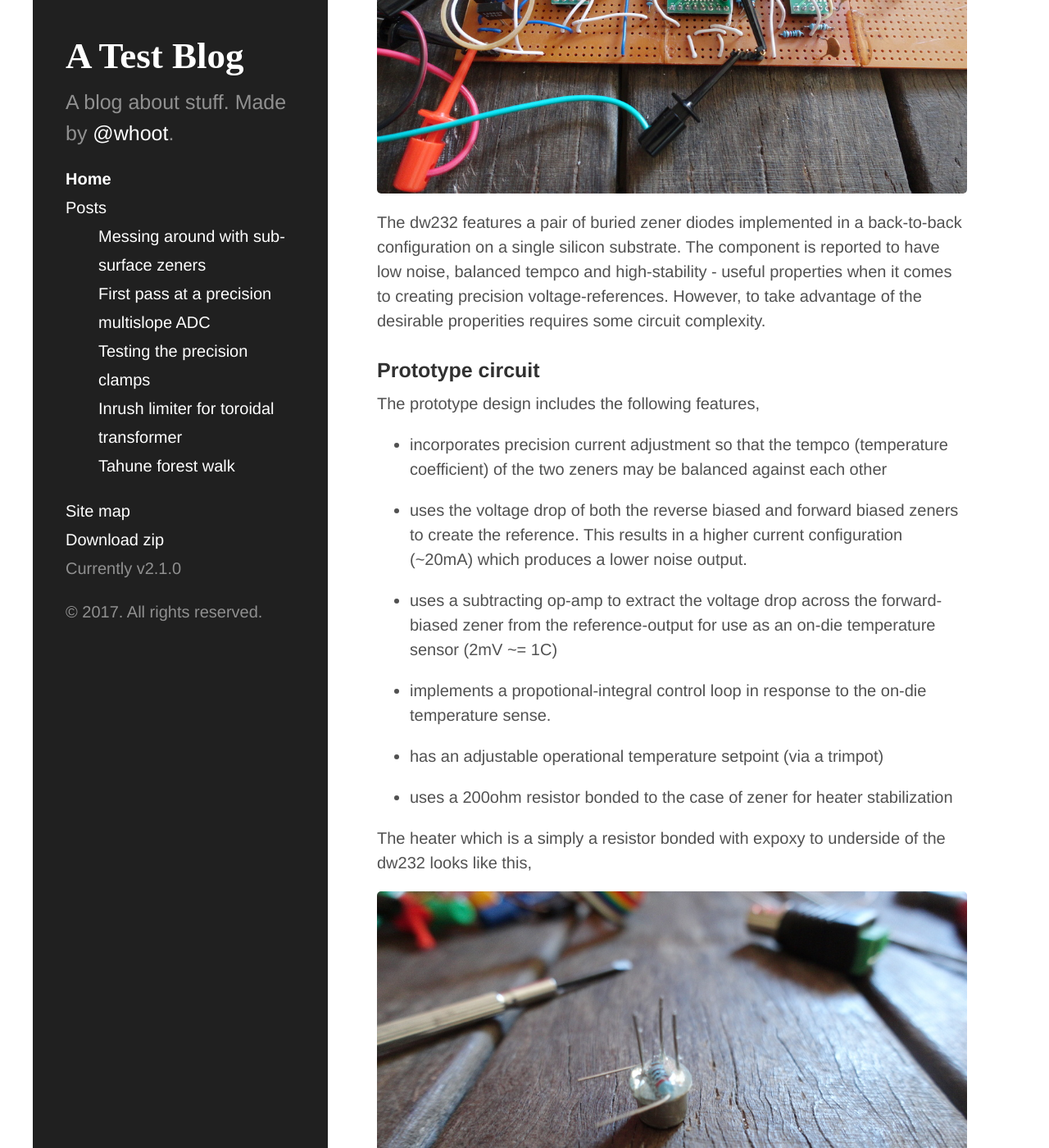
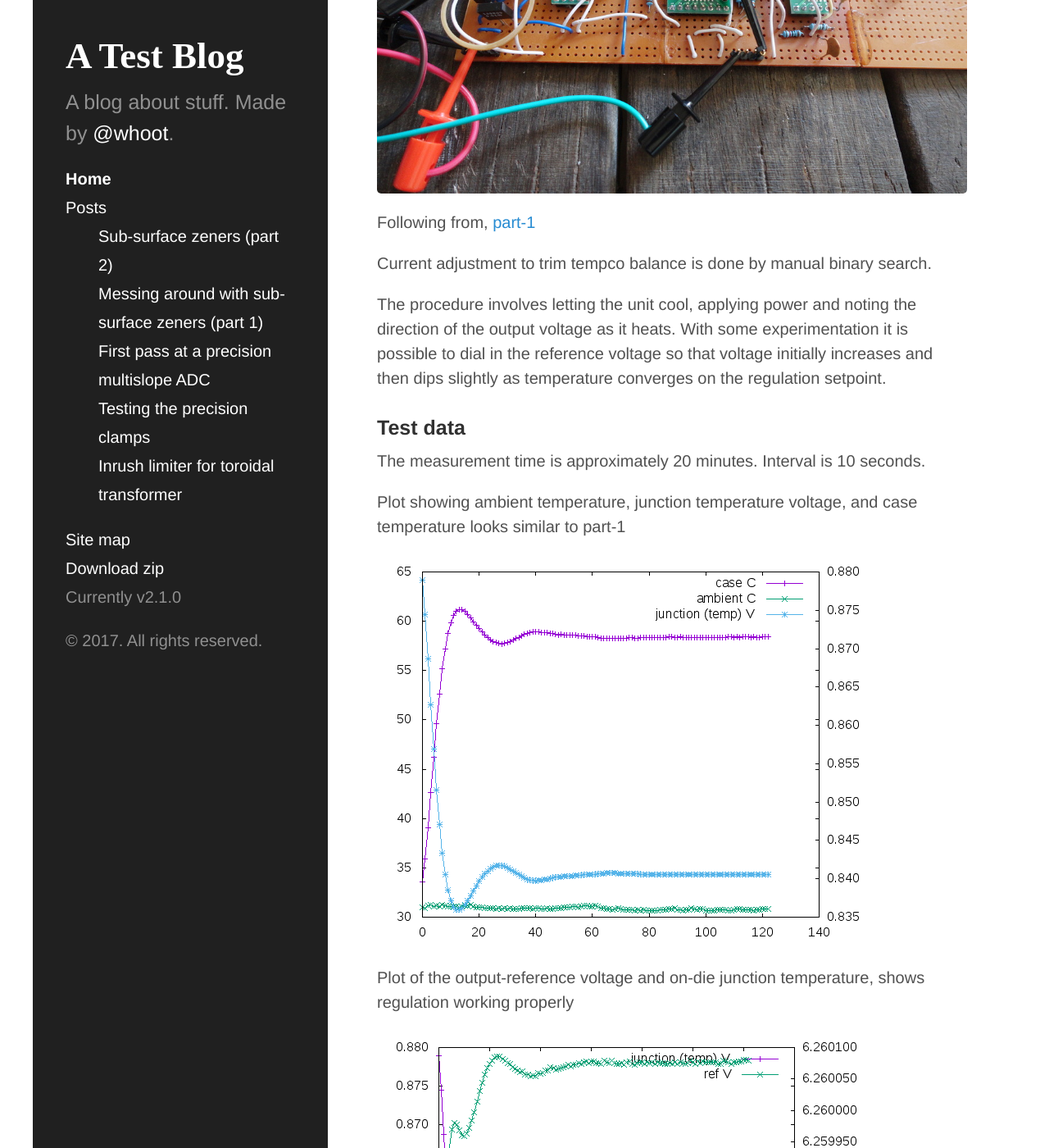
Before and after one commit to julian1/julian1.github.io, a Jekyll site: the page built from _posts/2017-01-07-dw232-circuit-2.md, in a window 1280 px wide and 1400 px high, scrolled down 424 px. Shown: the whole window at 82% size. Built offline with Jekyll 4.4.1, drawn with Linux system fonts in a browser that asks for light colours; some of the changed text lies outside the part shown.

Commit message:
dw232 part 2

```diff
--- a/_posts/2017-01-07-dw232-circuit.md
+++ b/_posts/2017-01-07-dw232-circuit-1.md
@@ -1,8 +1,7 @@
 ---
-title: Messing around with sub-surface zeners
+title: Messing around with sub-surface zeners (part 1)
 layout: about
 
-permalink: index.html
 ---
 
 
--- /dev/null
+++ b/_posts/2017-01-07-dw232-circuit-2.md
@@ -0,0 +1,44 @@
+---
+title: Sub-surface zeners (part 2)
+layout: about
+
+permalink: index.html
+---
+
+
+![board](/public/images/dw232/DSC02609.JPG)
+
+
+Following from, [part-1](/2017/01/07/dw232-circuit-1.html)
+
+Current adjustment to trim tempco balance is done by manual binary search.
+
+The procedure involves letting the unit cool, applying power and noting the direction of the output voltage as it heats. With some experimentation it is possible to dial in the reference voltage so that voltage initially increases and then dips slightly as temperature converges on the regulation setpoint.
+
+
+### Test data
+
+The measurement time is approximately 20 minutes. Interval is 10 seconds.
+
+Plot showing ambient temperature, junction temperature voltage, and case temperature looks similar to part-1
+
+![plot 01](/public/images/dw232/run-03/plot-01.png)
+
+
+Plot of the output-reference voltage and on-die junction temperature, shows regulation working properly
+
+![plot 03](/public/images/dw232/run-03/plot-03.png)
+
+
+The plot of output-reference voltage versus junction temperature is interesting.
+
+The lhs represents area of higher temperature, and the rhs lower temperature. At startup, the temperature rises and the voltage increases. At a certain temperature the tempco (mV/C) of the forward biased is balanced by the tempco of the reversed biased zener, and a local vertex is reached. After a small retracement, there appears to be another secondary affect and curve. The trace eventually converges on the regulation temperature/voltage.
+
+![plot 04](/public/images/dw232/run-03/plot-04.png)
+
+Skipping the first startup observations, provides a higher resolution view on the y axis. The plot shows output voltage varying by 8uV over the course of approximately 15 minutes.
+
+Conditions involve an open room, exposed breadboard, high-ambient temperatures over 30C, and circulating air currents. Additionally the circuit uses only two precision resistors - the resistors for the op-amps are inexpensive 1/4watt and not tempco rated.
+
+
+![plot 05](/public/images/dw232/run-03/plot-05.png)
```
Also changed, not shown: public/images/dw232/run-03/plot-01.png (added), public/images/dw232/run-03/plot-02.png (added), public/images/dw232/run-03/plot-03.png (added), public/images/dw232/run-03/plot-04.png (added), public/images/dw232/run-03/plot-05.png (added).
